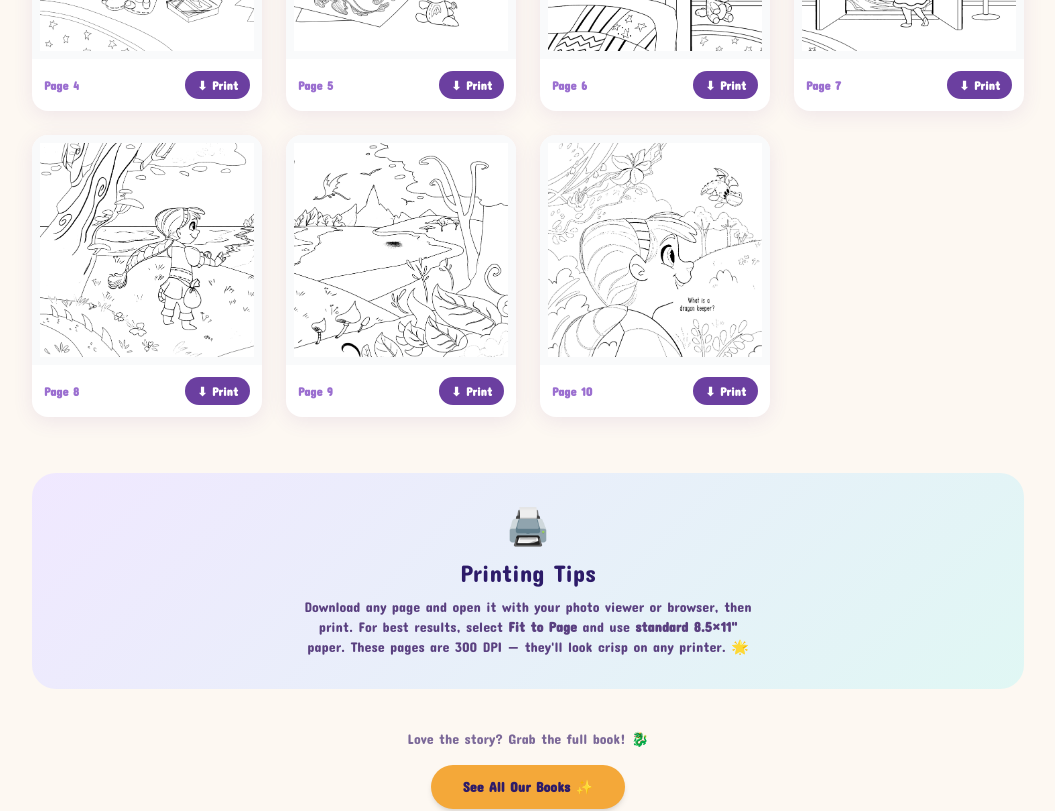
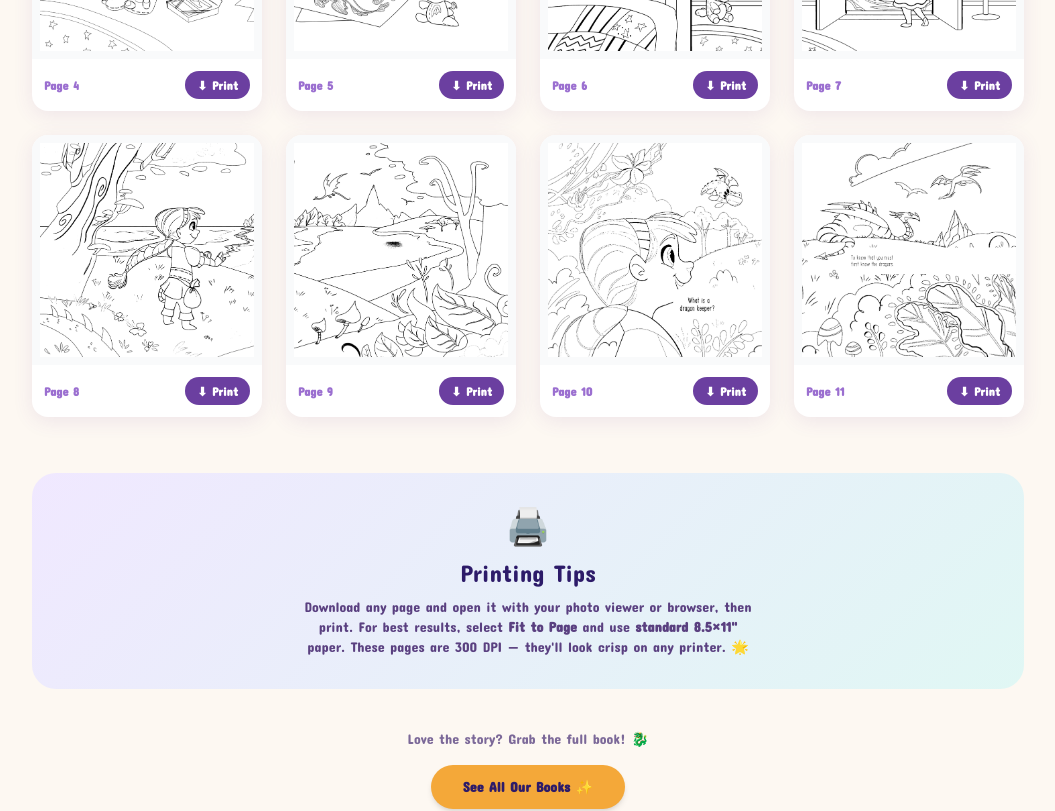
Before and after one commit to zpphillips-star/familyfables, a Next.js app: page /coloring in a window 1280 px wide. Shown: the part 660-1471 px from the top of the page, without its empty margins (112-1167 px from the left). Built offline with nearby package versions, Linux system fonts and the light colour scheme.

Commit message:
Add page 11 coloring page

```diff
--- a/app/coloring/page.tsx
+++ b/app/coloring/page.tsx
@@ -12,6 +12,7 @@ const pages = [
   { num: 8,  file: 'page08-300dpi.png', label: 'Page 8'  },
   { num: 9,  file: 'page09-300dpi.png', label: 'Page 9'  },
   { num: 10, file: 'page10-300dpi.png', label: 'Page 10' },
+  { num: 11, file: 'page11-300dpi.png', label: 'Page 11' },
 ];
 
 export default function ColoringPage() {
```
Also changed, not shown: public/coloring-pages/amber-dragon-keeper/page11-300dpi.png (added).
